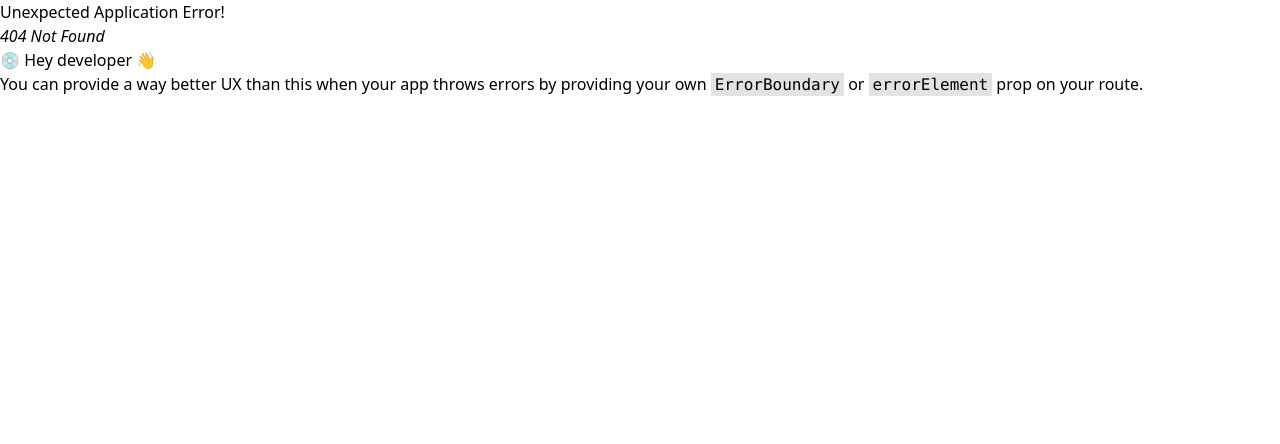
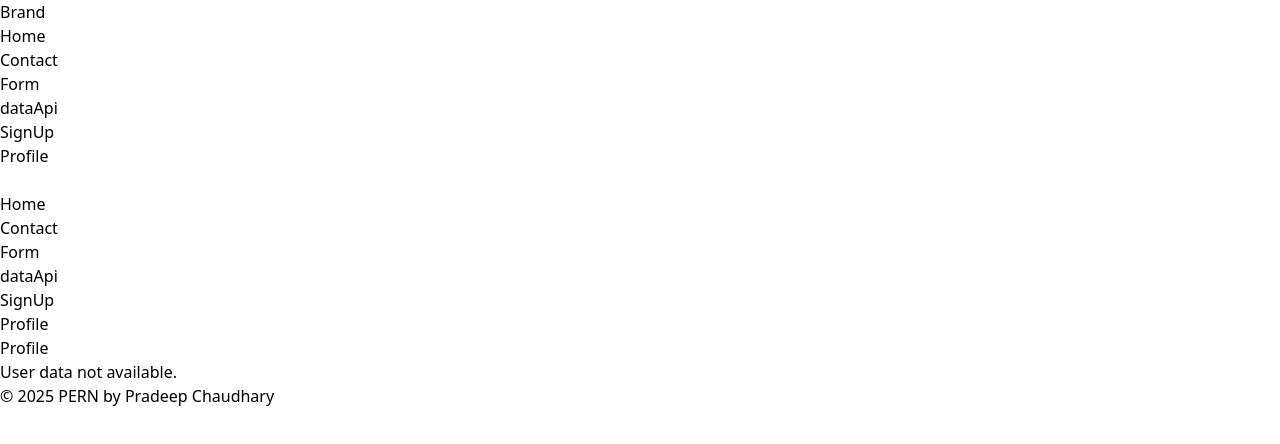
Before and after one commit to overOP/PERN-Frontend, a React (Vite) app: page /profile in a window 1280 px wide. Before the commit this address had no page. Shown: the top 444 px of the page. Built offline with nearby package versions, Linux system fonts and the light colour scheme.

Commit message:
fix axios

```diff
--- a/src/Data/navData.js
+++ b/src/Data/navData.js
@@ -24,4 +24,9 @@ export const navData = [
         title: "SignUp",
         url: "/signup",
     },
+    {
+        id: 5,
+        title: "Profile",
+        url: "/profile",
+    },
 ];
--- a/src/Routes.jsx
+++ b/src/Routes.jsx
@@ -5,6 +5,7 @@ import SignUp from "./components/SignUp";
 import Contact from "./components/Contact";
 import Form from "./components/Form";
 import DataApi from "./components/dataApi";
+import Profile from "./components/Profile";
 
 export const router = createBrowserRouter([
     {
@@ -31,6 +32,10 @@ export const router = createBrowserRouter([
                 path: "/signup",
                 element: <SignUp />,
             },
+            {
+                path: "/profile",
+                element: <Profile />,
+            },
 
         ],
     }
--- /dev/null
+++ b/src/components/Profile.jsx
@@ -0,0 +1,21 @@
+import React from 'react'
+
+const Profile = () => {
+  const user = JSON.parse(localStorage.getItem('userData'));
+
+  return (
+    <div className="p-4 rounded-lg shadow-lg bg-white max-w-md mx-auto mt-10 border border-gray-300">
+      <h1 className="text-2xl font-bold mb-4">Profile</h1>
+      {user ? (
+        <div>
+          <p className="text-lg"><strong>Email:</strong> {user.email}</p>
+          {/* Add more user fields as needed */}
+        </div>
+      ) : (
+        <p className="text-lg text-red-500">User data not available.</p>
+      )}
+    </div>
+  );
+}
+
+export default Profile
--- a/src/components/SignUp.jsx
+++ b/src/components/SignUp.jsx
@@ -1,8 +1,9 @@
 import React, { useState } from 'react';
 import {useForm} from 'react-hook-form';
-import axios from 'axios';
+
 import { useNavigate } from 'react-router';
 import Input from './Input';
+import { http } from '../config/axios';
 
 const SignUp = () => {
   //it is used to navigate between pages
@@ -13,7 +14,9 @@ const SignUp = () => {
   //SignUp
 const signup = async (data) => {
   try {
-    const response = await axios.post('http://localhost:3000/users/signUp', data);
+     // Uncomment the line below to use axios directly
+    const response = await http.post('users/signUp', data);
+    // const response = await axios.post(`${import.meta.env.VITE_BACKEND_API}users/signUp`, data);
     console.log(response.data);
     if (response.data.success) {
       alert('SignUp successful');
@@ -21,6 +24,9 @@ const signup = async (data) => {
     // Store the token in local storage
     const accessToken = response.data.accessToken;
     localStorage.setItem('accessToken', accessToken);
+    // Store the user data in local storage
+    const userData = response.data.user;
+    localStorage.setItem('userData', JSON.stringify(userData));
     // Redirect to the home page
     navigate('/');
   } catch (error) {
@@ -47,7 +53,9 @@ const signup = async (data) => {
   //Login
   const login = async (data) => {
     try {
-      const response = await axios.post('http://localhost:3000/users/login', data);
+       // Uncomment the line below to use axios directly
+      const response = await http.post('users/login', data);
+      // const response = await axios.post(`${import.meta.env.VITE_BACKEND_API}users/login`, data);
       console.log(response.data);
       if (response.data.success) {
         alert('Login successful');
@@ -55,6 +63,9 @@ const signup = async (data) => {
       // Store the token in local storage
       const accessToken = response.data.accessToken;
       localStorage.setItem('accessToken', accessToken);
+      // Store the user data in local storage
+      const userData = response.data.user;
+      localStorage.setItem('userData', JSON.stringify(userData));
       // Redirect to the home page
       navigate('/');
     } catch (error) {
--- /dev/null
+++ b/src/config/Axios.jsx
@@ -0,0 +1,5 @@
+import axios from "axios";
+//instance axios
+export const http = axios.create({
+    baseURL: import.meta.env.VITE_BACKEND_API,
+});
```
Also changed, not shown: 1 other file (tests, documents, lock files or other folders).
